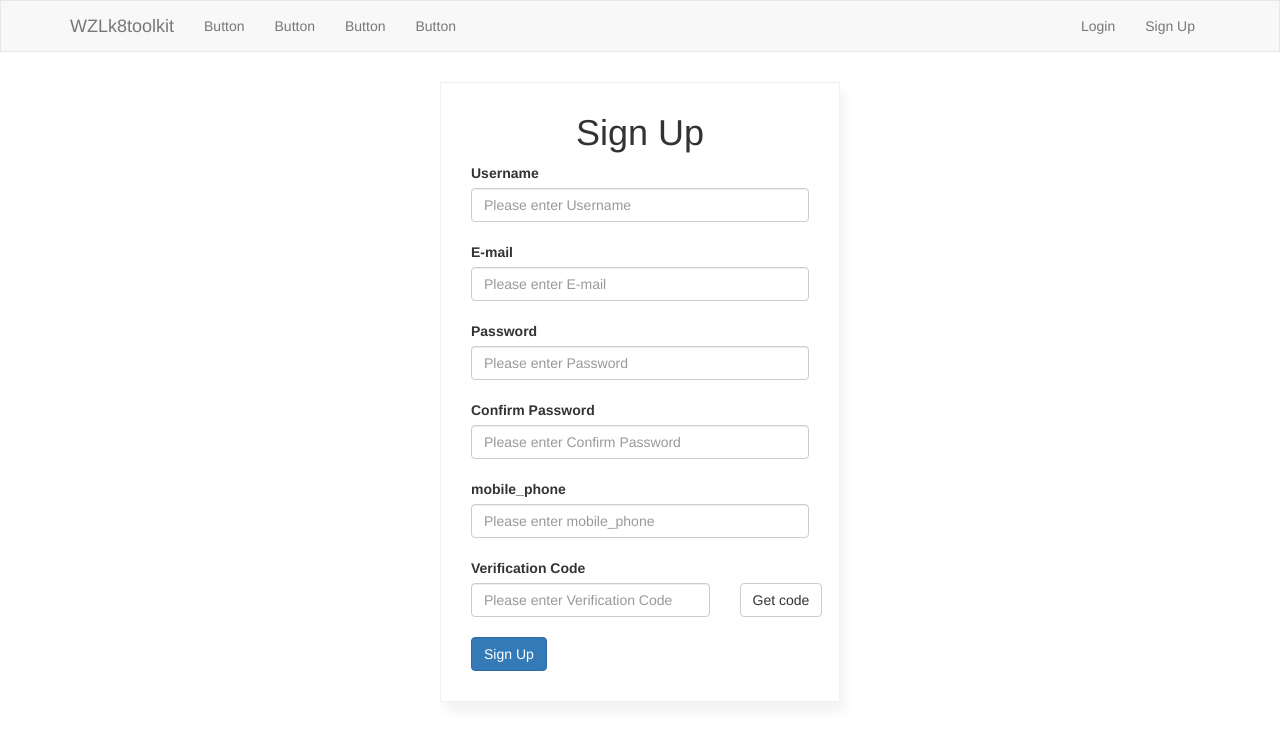
After one commit to zieft/wzlk8toolkit_web, a Django app: page /register/ in a window 1280 px wide. The commit adds this page. Shown: the top 741 px of the page. Run offline with Django 4.2, Linux system fonts and the light colour scheme; some libraries are stand-ins or nearby versions.

Commit message:
register Form, url, html, views created. Functions need to be implemented.

```diff
--- /dev/null
+++ b/web/forms/account.py
@@ -0,0 +1,48 @@
+from django import forms
+from django.conf import settings
+from django.core.validators import RegexValidator
+
+from web import models
+from web.forms.bootstrap import BootstrapForm
+
+
+class RegisterModelForm(BootstrapForm, forms.ModelForm):
+    password = forms.CharField(label="Password",
+                               widget=forms.PasswordInput(attrs={
+                                   # 'class': 'form-control',
+                                   'placeholder': 'placeholder'
+                               }
+                               ),
+                               min_length=8,
+                               max_length=64,
+                               error_messages={
+                                   'min_length': 'Password must longer than 7 characters.',
+                                   'max_length': 'Password must shorter than 65 characters.',
+                               },
+
+                               )
+
+    # 下面的字段没有定义在model.py里，因此不会被迁移到数据库中
+    confirm_password = forms.CharField(label="Confirm Password",
+                                       widget=forms.PasswordInput(),
+                                       min_length=8,
+                                       max_length=64,
+                                       error_messages={
+                                           'min_length': 'Password must longer than 7 characters.',
+                                           'max_length': 'Password must shorter than 65 characters.',
+                                       },
+                                       )
+
+    mobile_phone = forms.CharField(label="mobile_phone",
+                                   validators=[RegexValidator(settings.MOBILE_PHONE_VALIDATOR,
+                                                              "Please enter a valid phone number."), ])
+
+    code = forms.CharField(
+        label='Verification Code',
+        widget=forms.TextInput()
+    )
+
+    class Meta:
+        model = models.UserInfo
+        fields = ['username', 'email', 'password', 'confirm_password',
+                  'mobile_phone', 'code']
--- /dev/null
+++ b/web/static/css/account.css
@@ -0,0 +1,21 @@
+.account{
+    width: 400px;
+    margin-top: 30px;
+    margin-left: auto;
+    margin-right: auto;
+    border: 1px solid #f0f0f0;
+    padding: 10px 30px 30px 30px;
+    -webkit-box-shadow: 5px 10px 10px rgba(0,0,0,.05);
+    box-shadow: 5px 10px 10px rgba(0,0,0, .05);
+
+}
+
+.account .title{
+    font-size: 25px;
+    font-weight: bold;
+    text-align: center;
+}
+
+.account .form-group{
+    margin-bottom: 20px;
+}
--- a/web/templates/layout/basic.html
+++ b/web/templates/layout/basic.html
@@ -51,7 +51,7 @@
                 </li>
                 {% else %}
                     <li><a href="#">Login</a></li>
-                    <li><a href="#">Sign Up</a></li>
+                    <li><a href="{% url 'register' %}">Sign Up</a></li>
                 {% endif %}
             </ul>
         </div><!-- /.navbar-collapse -->
--- /dev/null
+++ b/web/templates/register.html
@@ -0,0 +1,57 @@
+{% extends 'layout/basic.html' %}
+{% load static %}
+{% block title %}
+    sign up
+{% endblock %}
+
+{% block css %}
+    <link rel="stylesheet" href="{% static 'css/account.css' %}">
+    <style>
+        .error-msg {
+            color: red;
+            position: absolute;
+            font-size: 13px;
+        }
+    </style>
+{% endblock %}
+
+{% block content %}
+    <div class="account">
+        <h1 style="text-align: center">Sign Up</h1>
+        <form id="regForm" method="POST" novalidate>
+            {% csrf_token %}
+            {% for field in form %}
+                {% if field.name == 'code' %}
+                    <div class="form-group">
+                        <label for={{ field.id_for_label }}>{{ field.label }}</label>
+                        <div class="clearfix">
+                            <div class="col-md-9" style="padding-left: 0;">
+                                {{ field }}
+                                <span class="error-msg"></span>
+                            </div>
+                            <div class="col-md-3">
+                                <!--<button type="submit" class="btn btn-default">点击获取验证码</button>-->
+                                <input id="btnSms" type="button" class="btn btn-default" value="Get code">
+                            </div>
+                        </div>
+
+                    </div>
+                {% else %}
+                    <div class="form-group">
+                        <label for={{ field.id_for_label }}>{{ field.label }}</label>
+                        {{ field }}
+                    <span class="error-msg"></span>
+                    </div>
+                {% endif %}
+            {% endfor %}
+            <button id="btnSubmit" type="button" class="btn btn-primary">Sign Up</button>
+        </form>
+    </div>
+{% endblock %}
+
+{% block js %}
+    <script>
+
+    </script>
+
+{% endblock %}
--- a/web/urls.py
+++ b/web/urls.py
@@ -4,4 +4,5 @@ from web.views import account, home
 
 urlpatterns = [
     path('index/', home.index, name='index'),
+    path('register/', account.register, name='register'),
 ]
--- /dev/null
+++ b/web/views/account.py
@@ -0,0 +1,8 @@
+from django.shortcuts import render, HttpResponse
+from web.forms.account import RegisterModelForm
+from web.forms.bootstrap import BootstrapForm
+
+
+def register(request):
+    form = RegisterModelForm()
+    return render(request, 'register.html', {'form': form})
--- a/wzlk8toolkit_web/settings.py
+++ b/wzlk8toolkit_web/settings.py
@@ -35,7 +35,8 @@ INSTALLED_APPS = [
     'django.contrib.sessions',
     'django.contrib.messages',
     'django.contrib.staticfiles',
-    'web.apps.WebConfig',
+    # 'web.apps.WebConfig',
+    'web',
 ]
 
 MIDDLEWARE = [
@@ -122,6 +123,9 @@ STATIC_URL = 'static/'
 
 DEFAULT_AUTO_FIELD = 'django.db.models.BigAutoField'
 
+
+MOBILE_PHONE_VALIDATOR = r'^(1[3|4|5|6|7|8|9])(\d{8}|\d{9})$'
+
 try:
     from .local_settings import *
 except ImportError:
```
